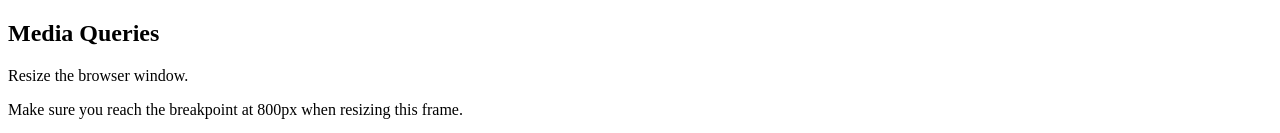
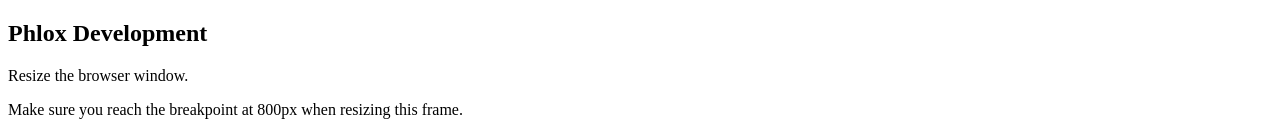
Before and after one commit to Phlox-Development/phlox-development.github.io, a plain HTML site: page index.html in a window 1280 px wide. Shown: the top 133 px of the page. Drawn offline with Linux system fonts and the light colour scheme.

Commit message:
Update index.html

```diff
--- a/index.html
+++ b/index.html
@@ -1,8 +1,5 @@
 <!DOCTYPE html>
 <html>
-
-
-
 
 <head>
    <meta name="viewport" content="width=device-width, initial-scale=1.0">
@@ -50,7 +47,8 @@
 
 <body>
 
-   <h2>Media Queries</h2>
+
+   <h2>Phlox Development</h2>
    <p>Resize the browser window.</p>
 
    <p>Make sure you reach the breakpoint at 800px when resizing this frame.</p>
```
